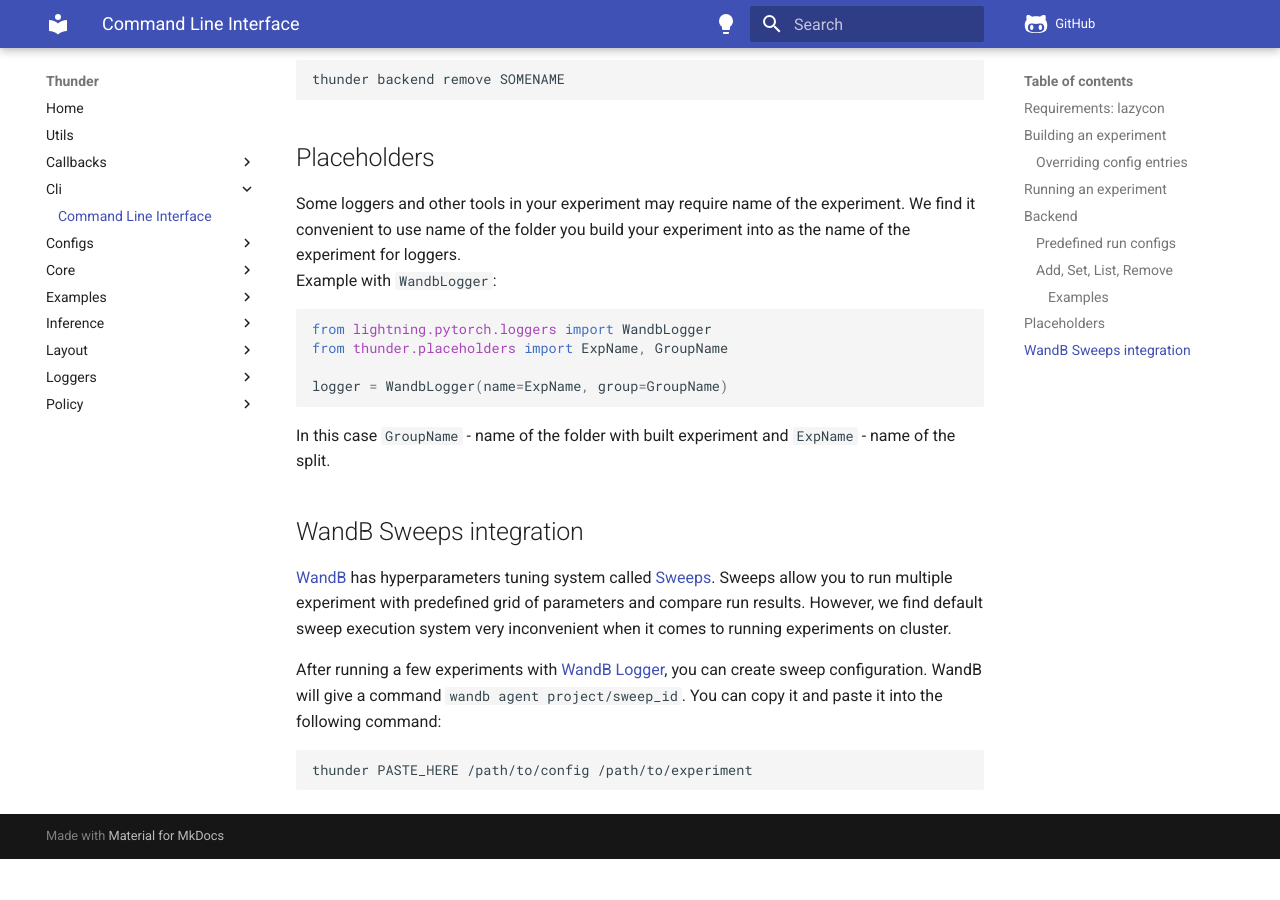
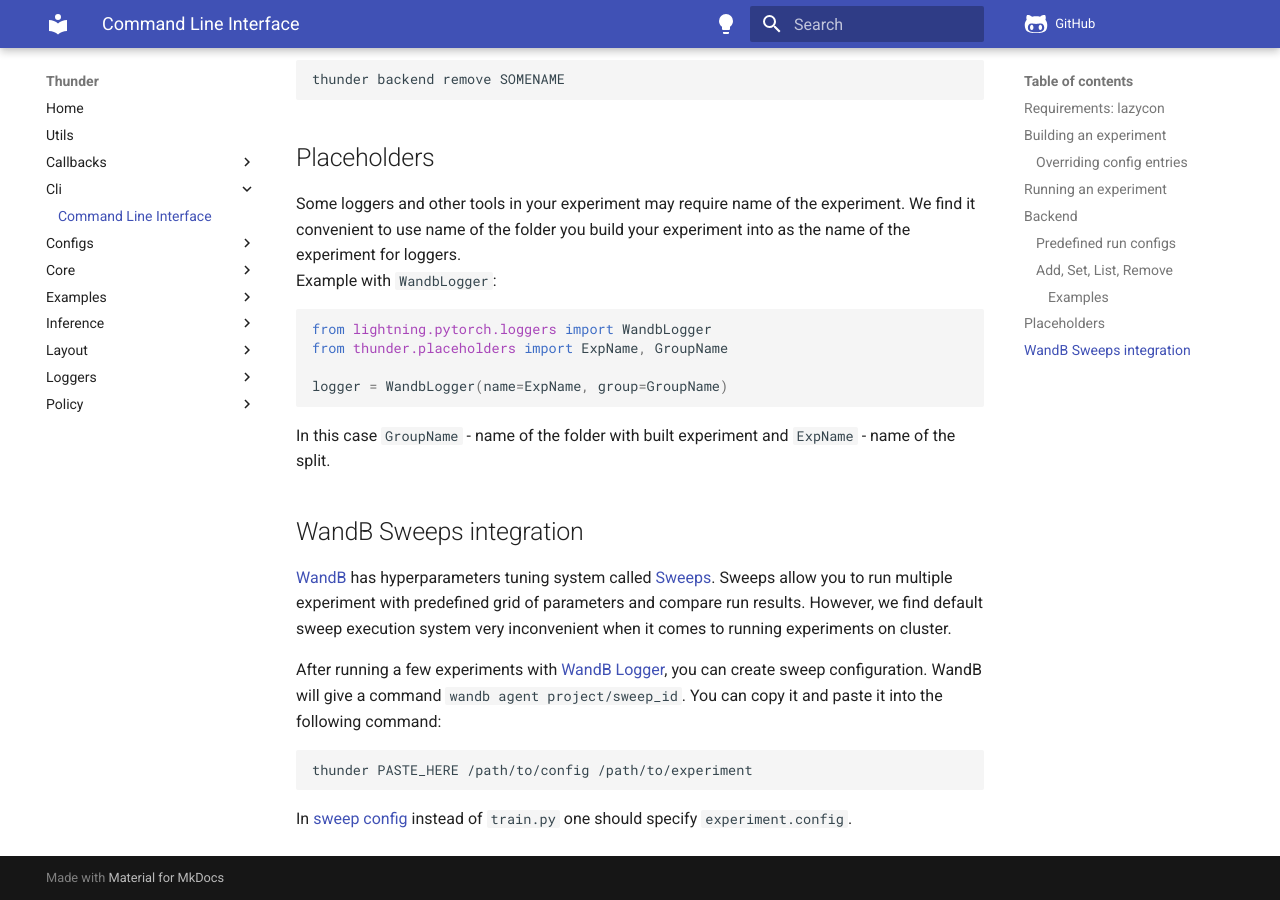
Before and after one commit to neuro-ml/thunder, an MkDocs documentation site: the page built from docs/cli/index.md, in a window 1280 px wide and 900 px high, scrolled down 2925 px. Built offline with MkDocs 1.6.1 and Material for MkDocs 9.7.7, drawn with Linux system fonts in a browser that asks for light colours; comment, search, counter and statistics services are not loaded; the version menu is left out; before the commit the page ends 3784 px from its top, so only the background shows below that.

Commit message:
wandb sweep config docs improve

````diff
--- a/docs/cli/index.md
+++ b/docs/cli/index.md
@@ -143,3 +143,4 @@
 ```bash
 thunder PASTE_HERE /path/to/config /path/to/experiment
 ```
+In [sweep config](https://docs.wandb.ai/guides/sweeps/define-sweep-configuration#sweep-configuration-examples) instead of `train.py` one should specify `experiment.config`.
````
